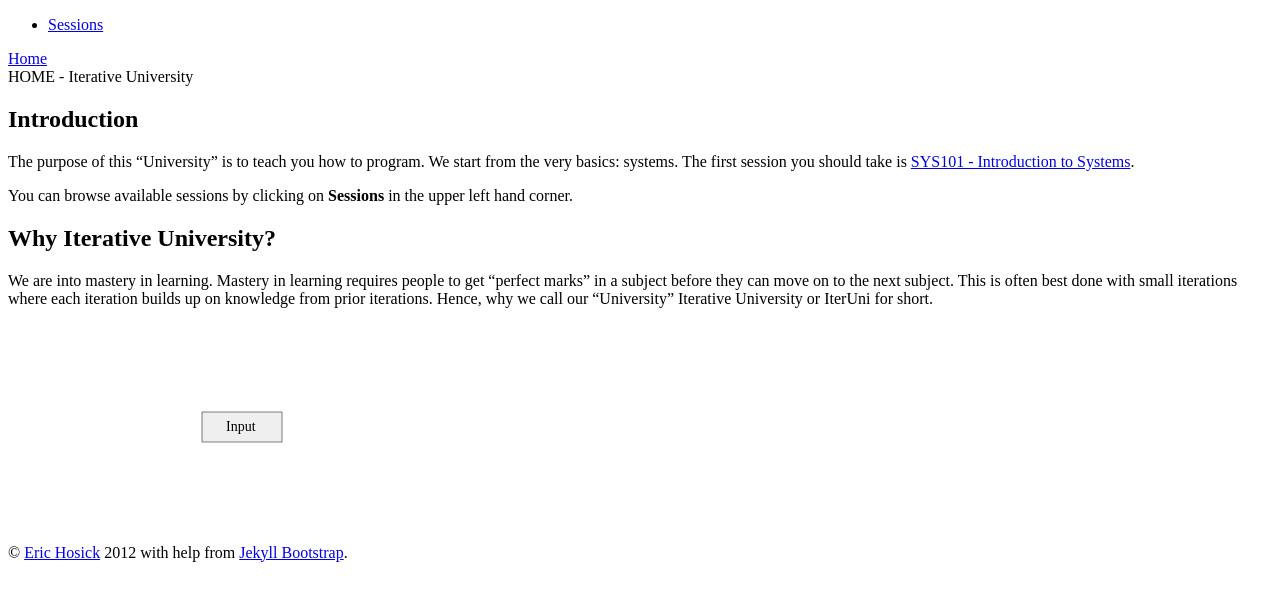
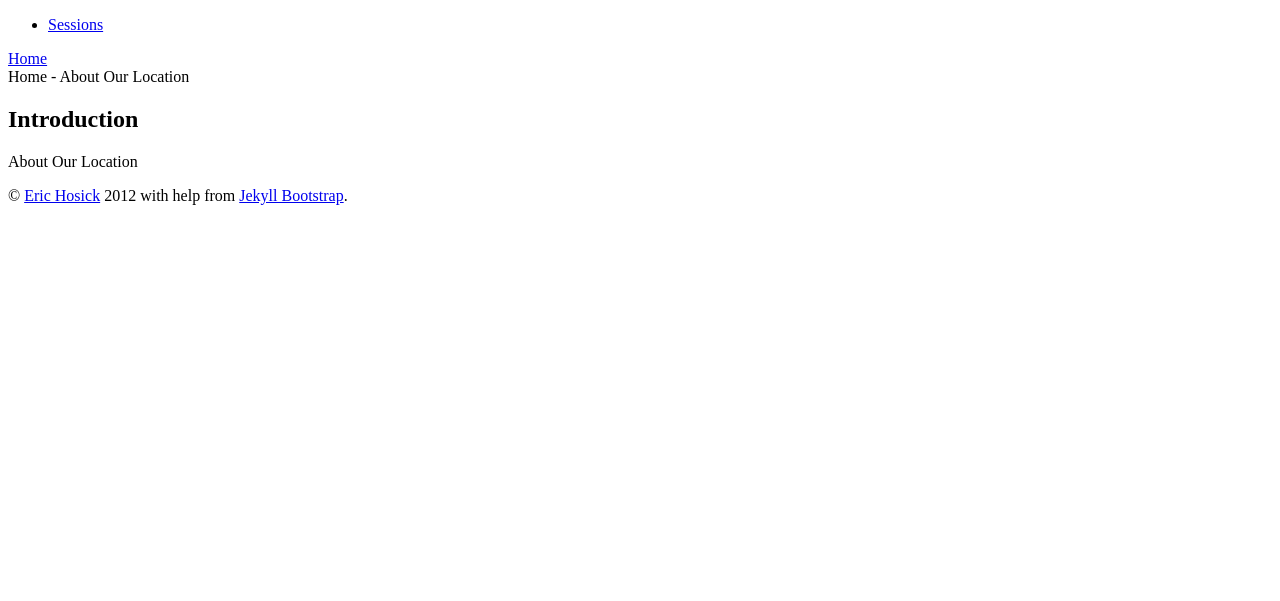
Before and after one commit to aboutourlocation/aboutourlocation.github.com, a Jekyll site: the page built from index.md, in a window 1280 px wide. Shown: the top 601 px of the page. Built offline with Jekyll 4.4.1, drawn with Linux system fonts in a browser that asks for light colours.

Commit message:
Basic changes for project

```diff
--- a/index.md
+++ b/index.md
@@ -1,28 +1,12 @@
 ---
 layout: page
 title: Home
-class: "HOME"
-description_main: "Iterative University"
-title: "HOME - Iterative University"
+class: "Home"
+description_main: "About Our Location"
+title: "Home - About Our Location"
 ---
 {% include JB/setup %}
 
 ## Introduction
 
-The purpose of this "University" is to teach you how to program. We start from the very basics: systems. The first session you should take is [SYS101 - Introduction to Systems](./Systems/sys101/).
-
-You can browse available sessions by clicking on **Sessions** in the upper left hand corner.
-
-## Why Iterative University?
-
-We are into mastery in learning. Mastery in learning requires people to get "perfect marks" in a subject before they can move on to the next subject. This is often best done with small iterations where each iteration builds up on knowledge from prior iterations. Hence, why we call our "University" Iterative University or IterUni for short.
-
-
-<svg width="340" height="200" xmlns="http://www.w3.org/2000/svg">
- <title>Layer 1</title>
- <g>
-  <title>Layer 1</title>
-  <rect fill="#efefef" stroke="#000000" stroke-width="0.5" x="194" y="88" width="80" height="30" id="svg_1"/>
-  <text font-size="14" fill="black" font-family="Serif" y="107" x="218">Input</text>
- </g>
-</svg>
+About Our Location
```
Also changed, not shown: 12 other files.
